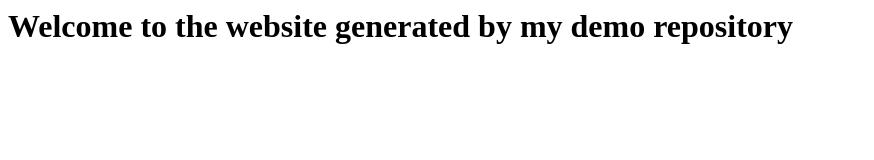
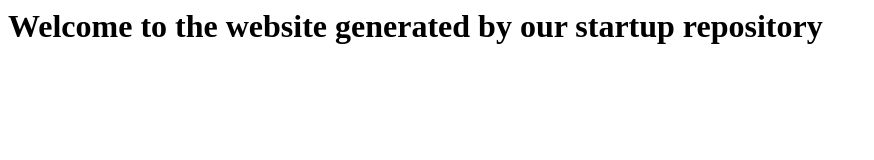
Before and after one commit to VloRadio/VlorAi, a website: page index.html in a window 1280 px wide. Shown: the whole page, without its empty margins (0-874 px from the left). Drawn offline with Linux system fonts and the light colour scheme.

Commit message:
Update index.html
Signed-off-by: iDev77 <192295831+0xdbh@users.noreply.github.com>

```diff
--- a/index.html
+++ b/index.html
@@ -1 +1 @@
-<h1>Welcome to the website generated by my demo repository</h1>
+<h1>Welcome to the website generated by our startup repository</h1>
```
